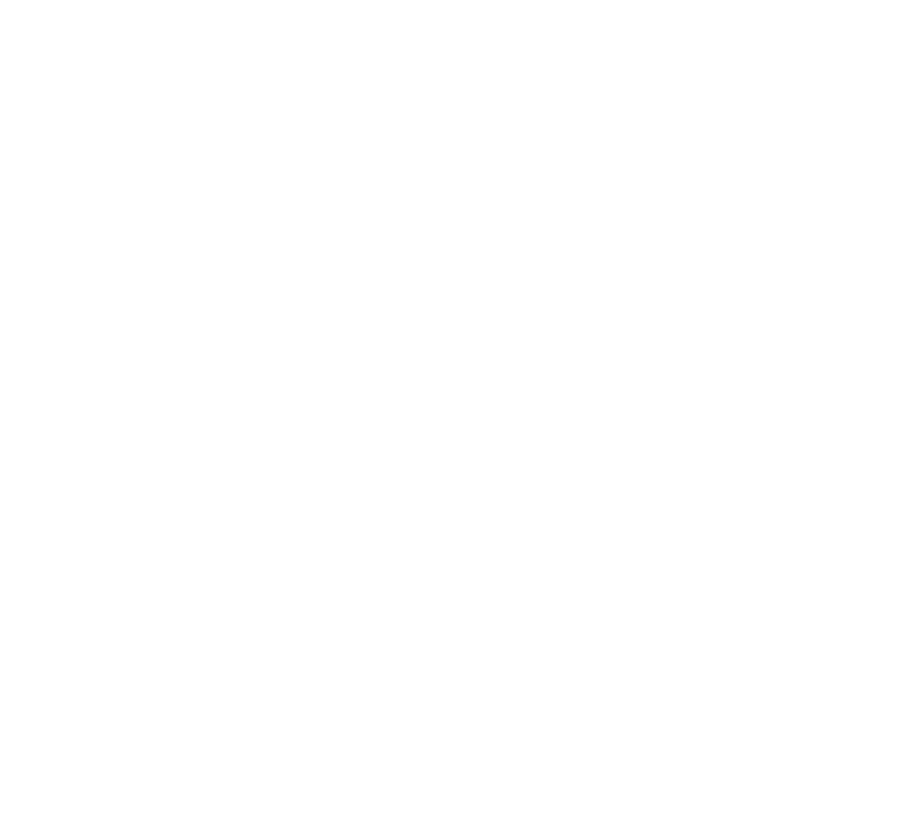
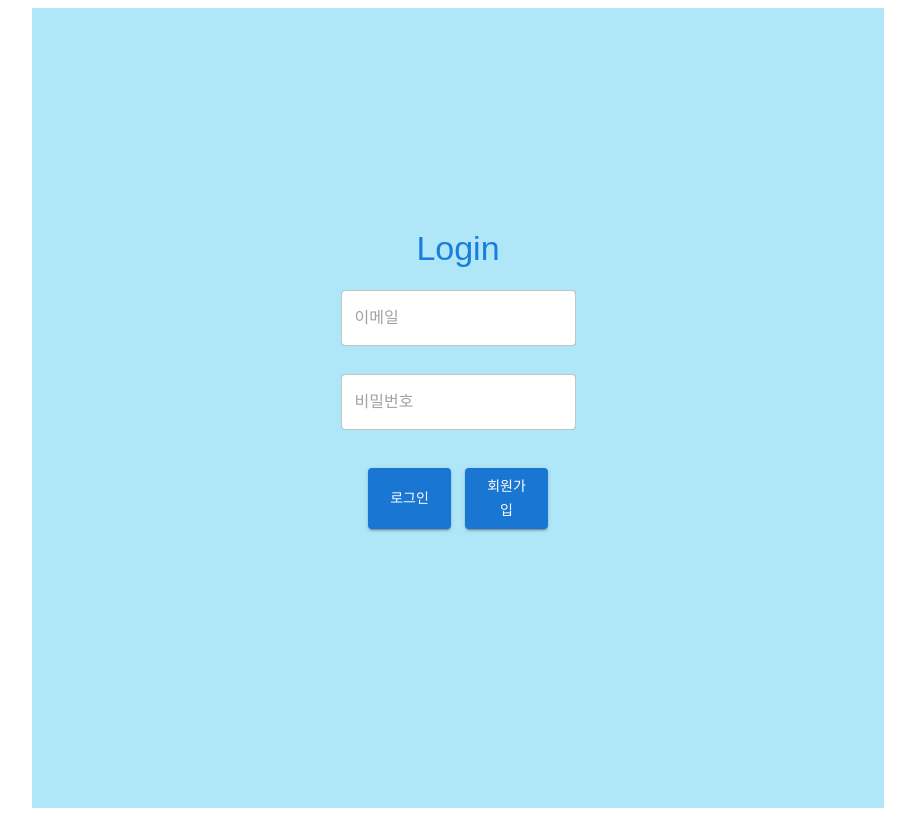
Before and after one commit to seongjin77/wanted-pre-onboarding-frontend, a React (Create React App) app: page /signin in a window 1280 px wide. Shown: the whole page, without its empty margins (182-1097 px from the left). Built offline with nearby package versions, Linux system fonts and the light colour scheme.

Commit message:
💄 Design : 로그인 페이지 UI 작업 완료

```diff
--- a/package.json
+++ b/package.json
@@ -3,6 +3,8 @@
   "version": "0.1.0",
   "private": true,
   "dependencies": {
+    "@emotion/react": "^11.10.6",
+    "@emotion/styled": "^11.10.6",
     "@mui/material": "^5.11.16",
     "@mui/styled-engine-sc": "^5.11.11",
     "@testing-library/jest-dom": "^5.16.5",
--- a/src/App.tsx
+++ b/src/App.tsx
@@ -1,10 +1,29 @@
-import React from 'react';
+import { Container } from "@mui/material";
+import { Navigate, Route, Routes } from "react-router-dom";
+import { createTheme, ThemeProvider } from "@mui/material";
+import Login from "./pages/login/Login";
 
 function App() {
-  return (
-    <div className="App">
-    </div>
-  );
+    const theme = createTheme({
+        typography: {
+            fontFamily: ["Jua", "sans-serif"].join(","),
+        },
+    });
+
+    return (
+        <ThemeProvider theme={theme}>
+            <Container maxWidth="md">
+                <Routes>
+                    <Route
+                        path="/signin"
+                        element={
+                                <Login />
+                        }
+                    />
+                </Routes>
+            </Container>
+        </ThemeProvider>
+    );
 }
 
 export default App;
--- a/src/components/loginForm/LoginForm.tsx
+++ b/src/components/loginForm/LoginForm.tsx
@@ -1,9 +1,25 @@
-import React from "react";
+import React,{ ClipboardEventHandler }  from "react";
 import { LoginFormWrap, ButtonFlexBox } from "./LoginFromStyle";
 import { Button, TextField, Typography } from "@mui/material";
 import { Box } from "@mui/system";
 
+type TestIdInputProps = Partial<
+  React.InputHTMLAttributes<HTMLInputElement> & {
+    "data-testid"?: string;
+    defaultValue?: string | number | readonly string[] | undefined;
+    onCopy?: ClipboardEventHandler<HTMLInputElement | HTMLTextAreaElement>;
+  }
+>;
+
+
 function LoginForm() {
+
+    const inputIdProps: TestIdInputProps = {
+        "data-testid": "email-input",
+      };
+    const inputPwProps: TestIdInputProps = {
+        'data-testid': 'password-input'
+    }
 
   return (
     <LoginFormWrap>
@@ -12,39 +28,31 @@
           Login
         </Typography>
         <TextField
-            value={logInEmail.inputValue}
           id="email"
           type={"email"}
           placeholder="이메일"
-            data-testid="email-input"
-            onChange={emailHandleChange}
+          inputProps={inputIdProps}
         />
         <Typography className="validationTxt" component="span">
-            {validatedEmail.message}
         </Typography>
         <TextField
-            value={logInPassword.inputValue}
           id="password"
           type={"password"}
           placeholder="비밀번호"
           data-testid="password-input"
-            onChange={passwordHandleChange}
+          inputProps={inputPwProps}
         />
         <Typography className="validationTxt" component="span">
-            {validatedPassWord.message}
         </Typography>
         <ButtonFlexBox>
           <Button
-                disabled={!isButtonAbled}
             variant="contained"
             data-testid="signin-button"
-                onClick={signIn}
           >
             로그인
           </Button>
           <Button
             variant="contained"
-                onClick={moveSignUp}
             data-testid="signup-button"
           >
             회원가입
@@ -55,4 +63,4 @@
   )
 }
 
-export default LoginForm
+export default LoginForm;
--- a/src/pages/login/Login.tsx
+++ b/src/pages/login/Login.tsx
@@ -1,11 +1,13 @@
 import React from "react";
+import { LoginPageWrap } from "./LoginStyle";
 import LoginForm from "../../components/loginForm/LoginForm";
 
+
 const Login = () => {
-
-
     return (
-
+        <LoginPageWrap>
+            <LoginForm />
+        </LoginPageWrap>
     );
 };
 
--- /dev/null
+++ b/src/pages/login/LoginStyle.tsx
@@ -0,0 +1,12 @@
+import { Container } from "@mui/system";
+import styled from "styled-components";
+
+const LoginPageWrap = styled(Container)`
+    background-color: #afe7f9;
+    height: 100vh;
+    overflow: hidden;
+`;
+
+
+
+export { LoginPageWrap };
```
Also changed, not shown: 1 other file (tests, documents, lock files or other folders). Lines whose indentation alone changed are shown as unchanged.
